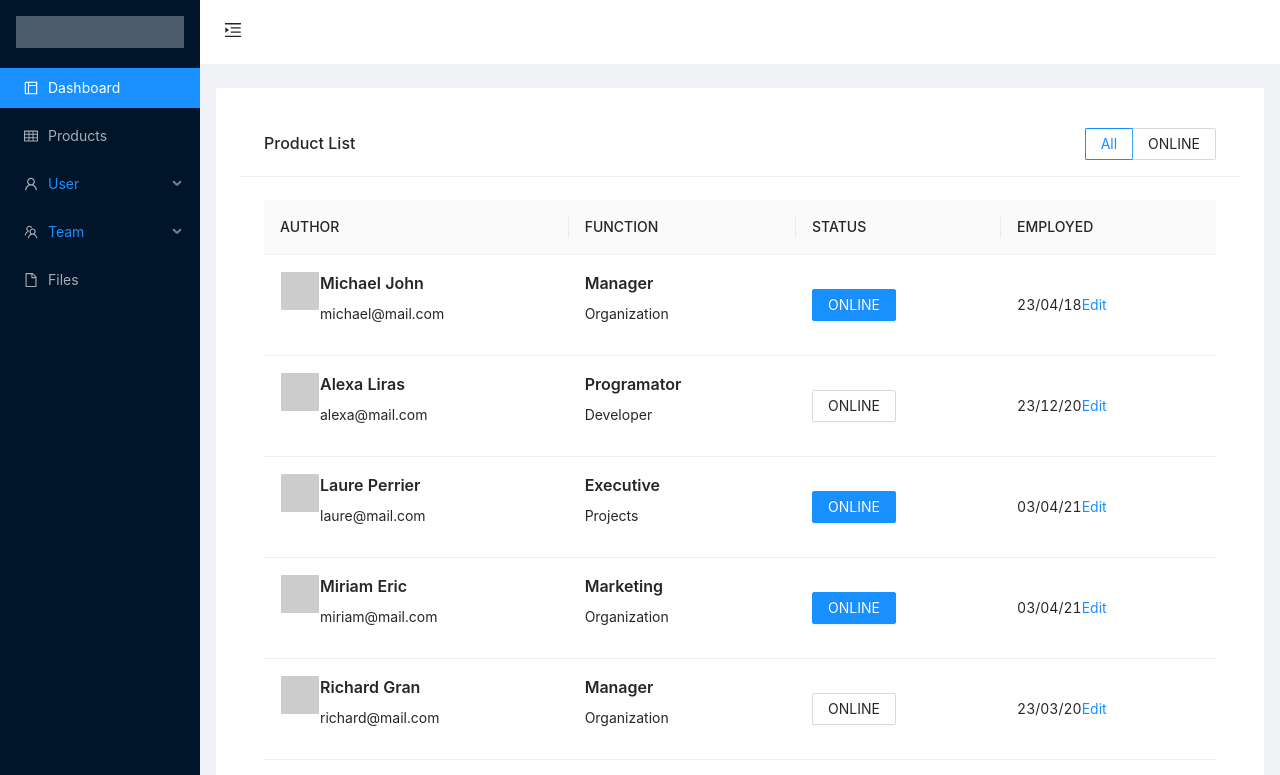
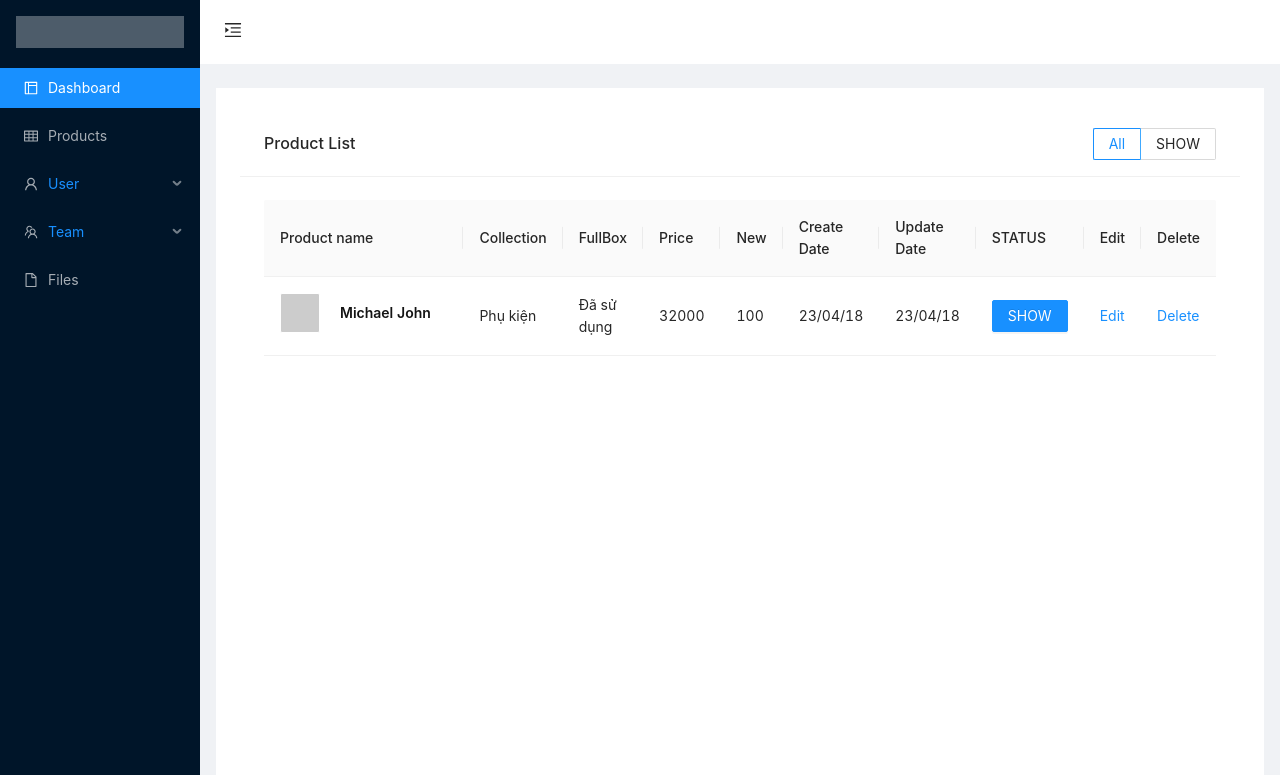
Before and after one commit to vanbui93/dashboard-antdesign-react, a React (Create React App) app: page /products in a window 1280 px wide. Shown: the top 775 px of the page. Built offline with nearby package versions, Linux system fonts and the light colour scheme.

Commit message:
products => add layout & demo data update

```diff
--- a/src/App.tsx
+++ b/src/App.tsx
@@ -3,11 +3,11 @@ import 'antd/dist/antd.min.css';
 import { Content } from 'antd/lib/layout/layout';
 import { Fragment, useEffect, useState } from 'react';
 import { Outlet, Route, Routes } from 'react-router-dom';
+import './assets/scss/style.scss';
 import HeaderAdmin from './components/HeaderAdmin';
 import Sidebar from './components/Sidebar';
 import LoginPage from './pages/LoginPage';
 import { ADMIN_ROUTES, LOGIN_ROUTES } from './routes';
-import './scss/style.scss';
 import * as uiActions from './stores/actions/ui';
 import { RootState, useAppDispatch, useAppSelector } from './stores/configureStore';
 import { IRoute } from './types';
--- /dev/null
+++ b/src/assets/scss/components/common.scss
@@ -0,0 +1,79 @@
+.ant-drawer-mask {
+  background: transparent;
+}
+
+.site-layout .site-layout-background {
+  background: #fff;
+  text-align: left;
+}
+
+.trigger {
+  padding: 0 24px;
+  font-size: 18px;
+  line-height: 64px;
+  cursor: pointer;
+  transition: color 0.3s;
+}
+
+.trigger:hover {
+  color: #1890ff;
+}
+
+.logo {
+  height: 32px;
+  margin: 16px;
+  background: rgba(255, 255, 255, 0.3);
+}
+
+.shape-avatar {
+  margin-right: 20px;
+}
+
+.site-layout .site-layout-background {
+  background: #fff;
+}
+
+.ant-avatar-group {
+  align-items: center;
+}
+
+.ant-employed {
+  display: flex;
+  align-items: center;
+  justify-content: space-between;
+  font-weight: 500;
+  color: #8c8c8c;
+}
+
+.avatar-info h5 {
+  font-weight: bold;
+  font-size: 14px;
+  line-height: 14px;
+  margin-bottom: 3px;
+}
+
+.avatar-info p {
+  font-size: 14px;
+  font-weight: 400;
+  color: #8c8c8c;
+  margin: 0px;
+}
+
+.ant-table-tbody>tr>td h5 {
+  font-size: 14px;
+  font-weight: 600;
+  color: #141414;
+  margin-bottom: 0px;
+}
+
+.ant-table-tbody>tr>td p {
+  font-size: 14px;
+  color: #8c8c8c;
+  margin: 0px;
+}
+
+.ant-employed a {
+  color: #8c8c8c;
+  text-decoration: none;
+  font-weight: 600;
+}
--- a/src/pages/Products/data_demo.tsx
+++ b/src/pages/Products/data_demo.tsx
@@ -4,26 +4,55 @@ const { Title } = Typography;
 // table code start
 export const columns = [
   {
-    title: 'AUTHOR',
+    title: 'Product name',
     dataIndex: 'name',
     key: 'name',
-    width: '32%'
+    width: '25%'
   },
   {
-    title: 'FUNCTION',
-    dataIndex: 'function',
-    key: 'function'
+    title: 'Collection',
+    dataIndex: 'collection',
+    key: 'collection'
   },
-
+  {
+    title: 'FullBox',
+    dataIndex: 'fullBox',
+    key: 'fullBox'
+  },
+  {
+    title: 'Price',
+    dataIndex: 'price',
+    key: 'price'
+  },
+  {
+    title: 'New',
+    dataIndex: 'new',
+    key: 'new'
+  },
+  {
+    title: 'Create Date',
+    key: 'create_date',
+    dataIndex: 'create_date'
+  },
+  {
+    title: 'Update Date',
+    key: 'update_date',
+    dataIndex: 'update_date'
+  },
   {
     title: 'STATUS',
     key: 'status',
     dataIndex: 'status'
   },
   {
-    title: 'EMPLOYED',
-    key: 'employed',
-    dataIndex: 'employed'
+    title: 'Edit',
+    key: 'edit',
+    dataIndex: 'edit'
+  },
+  {
+    title: 'Delete',
+    key: 'delete',
+    dataIndex: 'delete'
   }
 ];
 
@@ -36,220 +65,31 @@ export const data = [
           <Avatar className="shape-avatar" shape="square" size={40}></Avatar>
           <div className="avatar-info">
             <Title level={5}>Michael John</Title>
-            <p>michael@mail.com</p>
           </div>
-        </Avatar.Group>{' '}
+        </Avatar.Group>
       </>
     ),
-    function: (
-      <>
-        <div className="author-info">
-          <Title level={5}>Manager</Title>
-          <p>Organization</p>
-        </div>
-      </>
-    ),
-
+    collection: 'Phụ kiện',
+    fullBox: 'Đã sử dụng	',
+    price: 32000,
+    new: '100',
+    create_date: '23/04/18',
+    update_date: '23/04/18',
     status: (
       <>
         <Button type="primary" className="tag-primary">
-          ONLINE
+          SHOW
         </Button>
       </>
     ),
-    employed: (
+    edit: (
       <>
-        <div className="ant-employed">
-          <span>23/04/18</span>
-          <a href="#pablo">Edit</a>
-        </div>
-      </>
-    )
-  },
-
-  {
-    key: '2',
-    name: (
-      <>
-        <Avatar.Group>
-          <Avatar className="shape-avatar" shape="square" size={40}></Avatar>
-          <div className="avatar-info">
-            <Title level={5}>Alexa Liras</Title>
-            <p>alexa@mail.com</p>
-          </div>
-        </Avatar.Group>{' '}
+        <a href="#pablo">Edit</a>
       </>
     ),
-    function: (
+    delete: (
       <>
-        <div className="author-info">
-          <Title level={5}>Programator</Title>
-          <p>Developer</p>
-        </div>
-      </>
-    ),
-
-    status: (
-      <>
-        <Button className="tag-badge">ONLINE</Button>
-      </>
-    ),
-    employed: (
-      <>
-        <div className="ant-employed">
-          <span>23/12/20</span>
-          <a href="#pablo">Edit</a>
-        </div>
-      </>
-    )
-  },
-
-  {
-    key: '3',
-    name: (
-      <>
-        <Avatar.Group>
-          <Avatar className="shape-avatar" shape="square" size={40}></Avatar>
-          <div className="avatar-info">
-            <Title level={5}>Laure Perrier</Title>
-            <p>laure@mail.com</p>
-          </div>
-        </Avatar.Group>{' '}
-      </>
-    ),
-    function: (
-      <>
-        <div className="author-info">
-          <Title level={5}>Executive</Title>
-          <p>Projects</p>
-        </div>
-      </>
-    ),
-
-    status: (
-      <>
-        <Button type="primary" className="tag-primary">
-          ONLINE
-        </Button>
-      </>
-    ),
-    employed: (
-      <>
-        <div className="ant-employed">
-          <span>03/04/21</span>
-          <a href="#pablo">Edit</a>
-        </div>
-      </>
-    )
-  },
-  {
-    key: '4',
-    name: (
-      <>
-        <Avatar.Group>
-          <Avatar className="shape-avatar" shape="square" size={40}></Avatar>
-          <div className="avatar-info">
-            <Title level={5}>Miriam Eric</Title>
-            <p>miriam@mail.com</p>
-          </div>
-        </Avatar.Group>{' '}
-      </>
-    ),
-    function: (
-      <>
-        <div className="author-info">
-          <Title level={5}>Marketing</Title>
-          <p>Organization</p>
-        </div>
-      </>
-    ),
-
-    status: (
-      <>
-        <Button type="primary" className="tag-primary">
-          ONLINE
-        </Button>
-      </>
-    ),
-    employed: (
-      <>
-        <div className="ant-employed">
-          <span>03/04/21</span>
-          <a href="#pablo">Edit</a>
-        </div>
-      </>
-    )
-  },
-  {
-    key: '5',
-    name: (
-      <>
-        <Avatar.Group>
-          <Avatar className="shape-avatar" shape="square" size={40}></Avatar>
-          <div className="avatar-info">
-            <Title level={5}>Richard Gran</Title>
-            <p>richard@mail.com</p>
-          </div>
-        </Avatar.Group>{' '}
-      </>
-    ),
-    function: (
-      <>
-        <div className="author-info">
-          <Title level={5}>Manager</Title>
-          <p>Organization</p>
-        </div>
-      </>
-    ),
-
-    status: (
-      <>
-        <Button className="tag-badge">ONLINE</Button>
-      </>
-    ),
-    employed: (
-      <>
-        <div className="ant-employed">
-          <span>23/03/20</span>
-          <a href="#pablo">Edit</a>
-        </div>
-      </>
-    )
-  },
-
-  {
-    key: '6',
-    name: (
-      <>
-        <Avatar.Group>
-          <Avatar className="shape-avatar" shape="square" size={40}></Avatar>
-          <div className="avatar-info">
-            <Title level={5}>John Levi</Title>
-            <p>john@mail.com</p>
-          </div>
-        </Avatar.Group>{' '}
-      </>
-    ),
-    function: (
-      <>
-        <div className="author-info">
-          <Title level={5}>Tester</Title>
-          <p>Developer</p>
-        </div>
-      </>
-    ),
-
-    status: (
-      <>
-        <Button className="tag-badge">ONLINE</Button>
-      </>
-    ),
-    employed: (
-      <>
-        <div className="ant-employed">
-          <span>14/04/17</span>
-          <a href="#pablo">Edit</a>
-        </div>
+        <a href="#pablo">Delete</a>
       </>
     )
   }
--- a/src/pages/Products/index.tsx
+++ b/src/pages/Products/index.tsx
@@ -6,6 +6,8 @@ const Products: React.FC = props => {
   const onChange = (e: RadioChangeEvent): void => {
     console.log(`radio checked:${e.target.value}`);
   };
+  console.log(data);
+
   return (
     <>
       <div className="tabled">
@@ -19,7 +21,7 @@ const Products: React.FC = props => {
                 <>
                   <Radio.Group onChange={onChange} defaultValue="a">
                     <Radio.Button value="a">All</Radio.Button>
-                    <Radio.Button value="b">ONLINE</Radio.Button>
+                    <Radio.Button value="b">SHOW</Radio.Button>
                   </Radio.Group>
                 </>
               }>
--- a/src/scss/components/common.scss
+++ /dev/null
@@ -1,29 +0,0 @@
-.ant-drawer-mask {
-  background: transparent;
-}
-
-.site-layout .site-layout-background {
-  background: #fff;
-  text-align: left;
-}
-.trigger {
-  padding: 0 24px;
-  font-size: 18px;
-  line-height: 64px;
-  cursor: pointer;
-  transition: color 0.3s;
-}
-
-.trigger:hover {
-  color: #1890ff;
-}
-
-.logo {
-  height: 32px;
-  margin: 16px;
-  background: rgba(255, 255, 255, 0.3);
-}
-
-.site-layout .site-layout-background {
-  background: #fff;
-}
```
Also changed, not shown: src/assets/scss/pages/login.scss (renamed from src/scss/pages/login.scss), src/assets/scss/style.scss (renamed from src/scss/style.scss).
